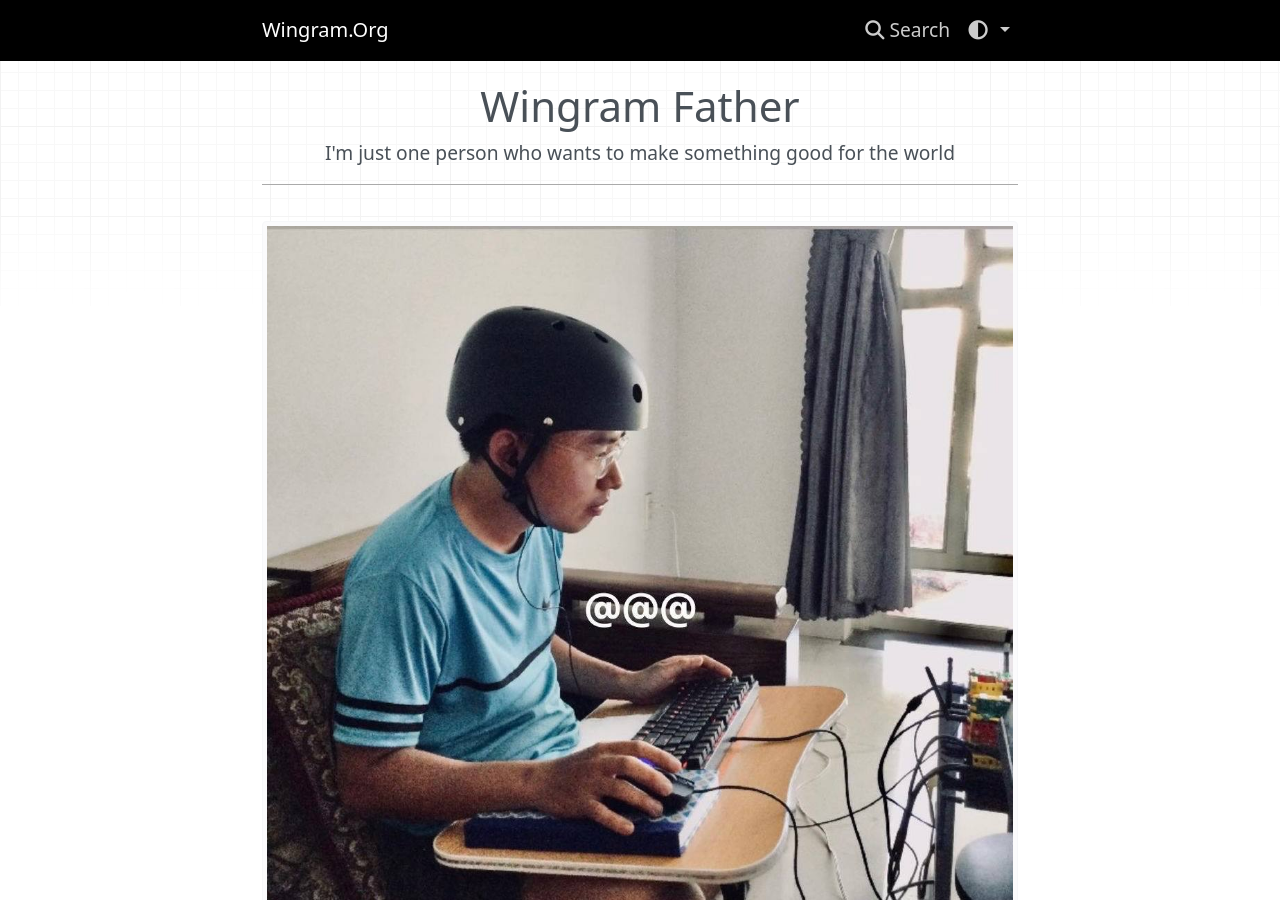
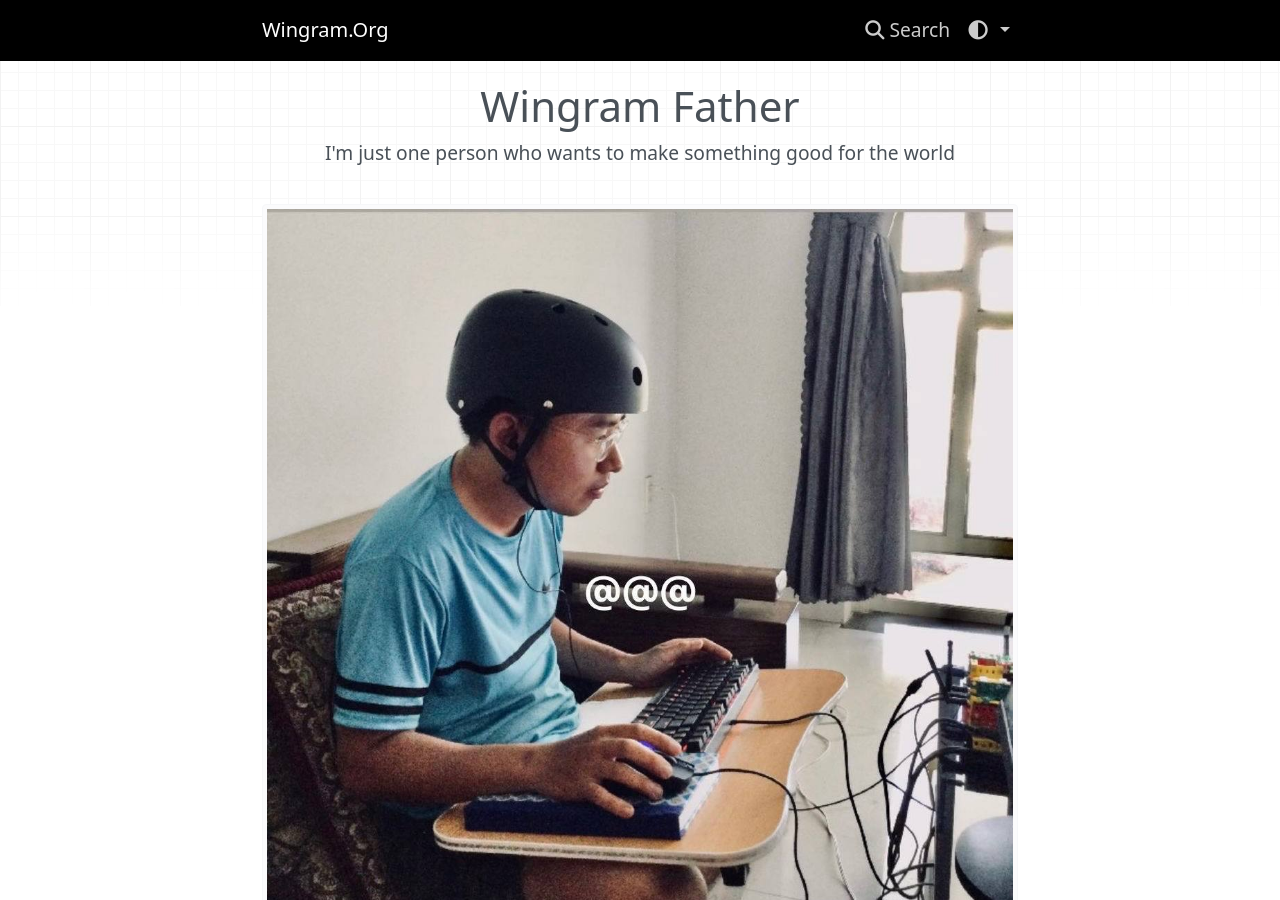
Before and after one commit to codegram01/WingramOrg, an MkDocs documentation site: the page built from src/about/father.md, in a window 1280 px wide and 900 px high. Built offline with MkDocs 1.6.1, drawn with Linux system fonts in a browser that asks for light colours; nearby versions of some CDN libraries.

Commit message:
update img position

```diff
--- a/docs/about/father/index.html
+++ b/docs/about/father/index.html
@@ -121,8 +121,8 @@
 
 <h1 id="wingram-father">Wingram Father</h1>
 <p>I'm just one person who wants to make something good for the world</p>
+<p><img alt="Wingram Father" src="../../img/father.jpg" /></p>
 <hr />
-<p><img alt="Wingram Father" src="../../img/father.jpg" /></p>
 <h2 id="i-had-a-strange-dream">I had a strange dream</h2>
 <p>I found myself standing before an old, mysterious man.
 He offered me a choice: a lot of money or an Book.
--- a/docs/index.html
+++ b/docs/index.html
@@ -198,5 +198,5 @@
 
 <!--
 MkDocs version : 1.6.1
-Build Date UTC : 2024-10-11 17:20:34.427327+00:00
+Build Date UTC : 2024-10-11 17:36:29.917180+00:00
 -->
--- a/src/about/father.md
+++ b/src/about/father.md
@@ -7,9 +7,9 @@
 
 I'm just one person who wants to make something good for the world
 
+![Wingram Father](../img/father.jpg)
+
 ---
-
-![Wingram Father](../img/father.jpg)
 
 ## I had a strange dream
 I found myself standing before an old, mysterious man.
```
